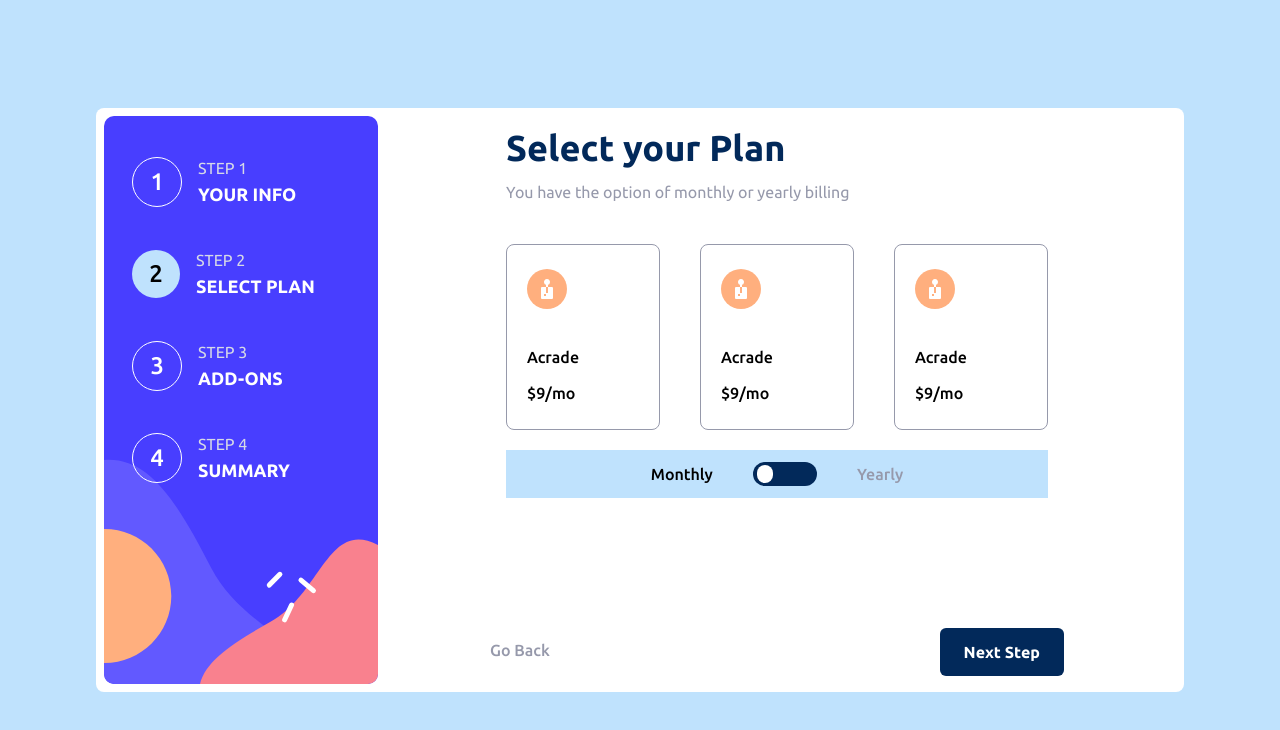
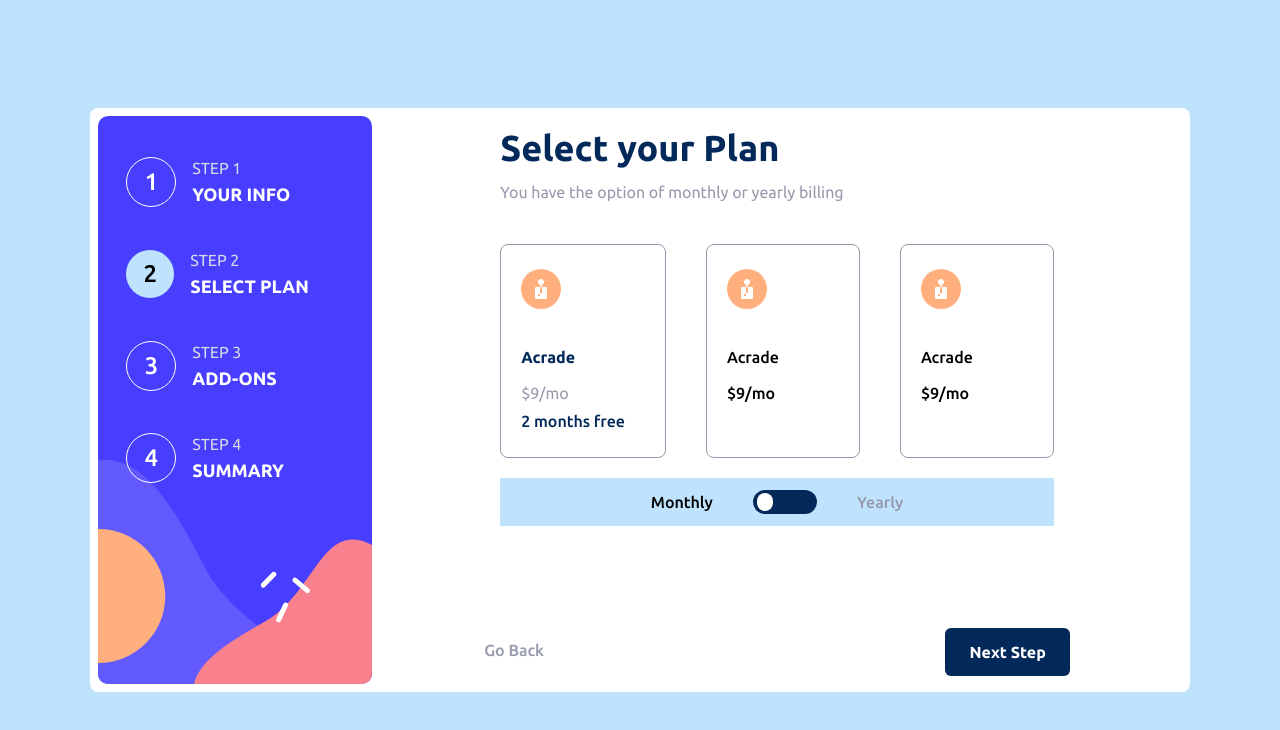
Before and after one commit to gideon-del/multi-step-form, a React (Vite) app: page / in a window 1280 px wide. Shown: the top 730 px of the page. Built offline with nearby package versions, Linux system fonts and the light colour scheme.

Commit message:
Done with the design for second form

```diff
--- a/src/App.jsx
+++ b/src/App.jsx
@@ -7,6 +7,7 @@ import FirstStep from "./components/FirstStep";
 function App() {
   const [cuurentStep, setCurrentStep] = useState(1);
   const [checked, setChecked] = useState(false);
+
   return (
     <>
       <main className="font-Medium  md:px-2 md:py-2 m-auto flex flex-col md:flex-row  relative bg-white rounded-lg inset-0 max-w-7xl w-fit">
@@ -56,12 +57,16 @@ function App() {
               </p>
               <form className="flex flex-col md:gap-5 gap-3 md:mt-10 mt-3 ">
                 <div className="flex flex-row gap-5 md:gap-7 lg:gap-10">
-                  <div className="pr-20 pl-5 aspect-square border-coolGray border w-fit py-6 rounded-lg cursor-pointer">
+                  <div className="pr-10 pl-5 aspect-square border-coolGray border w-fit py-6 rounded-lg cursor-pointer">
                     <img src={acrade} />
-                    <h1 className="flex flex-col gap-3 mt-9">
+                    <h1 className="flex flex-col gap-3 mt-9 font-Bold text-marineBlue mb-1">
                       {" "}
-                      Acrade <span>$9/mo</span>
+                      Acrade{" "}
+                      <span className="text-coolGray font-Regular">$9/mo</span>
                     </h1>
+                    <p className="font-Medium md:text-base text-marineBlue">
+                      2 months free
+                    </p>
                   </div>
                   <div className="pr-20 pl-5 aspect-square border-coolGray border w-fit py-6 rounded-lg cursor-pointer">
                     <img src={acrade} />
--- a/src/data.js
+++ b/src/data.js
@@ -1,3 +1,6 @@
+import acrade from "./assets/images/icon-arcade.svg";
+import advanced from "./assets/images/icon-advanced.svg";
+import pro from "./assets/images/icon-pro.svg";
 export const firstInputs = [
   {
     name: "name",
@@ -36,3 +39,24 @@ export const steps = [
     complete: false,
   },
 ];
+
+export const plans = [
+  {
+    img: acrade,
+    title: "Acrade",
+    monthly: "$9/mo",
+    yearly: "$90/yr",
+  },
+  {
+    img: advanced,
+    title: "Advanced",
+    monthly: "$12/mo",
+    yearly: "$120/yr",
+  },
+  {
+    img: pro,
+    title: "Pro",
+    monthly: "$15/mo",
+    yearly: "$150/yr",
+  },
+];
```
